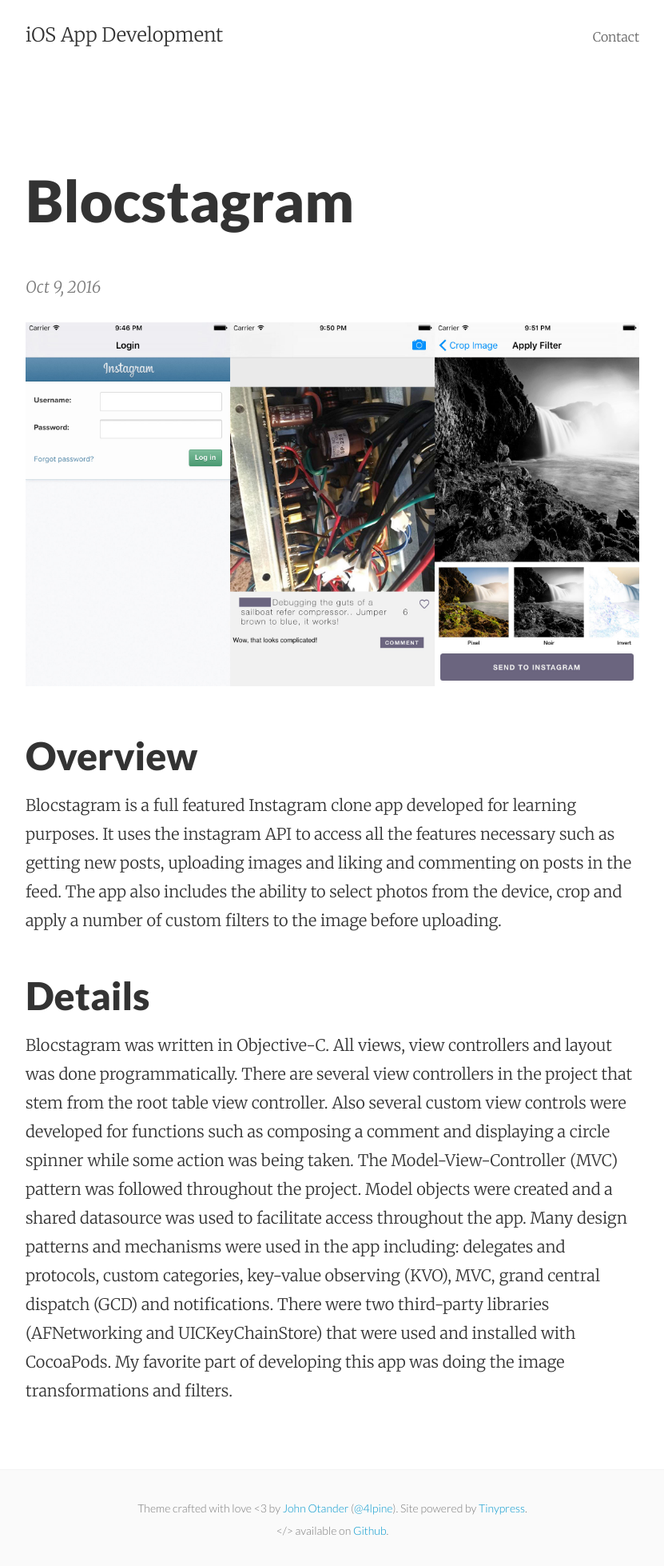
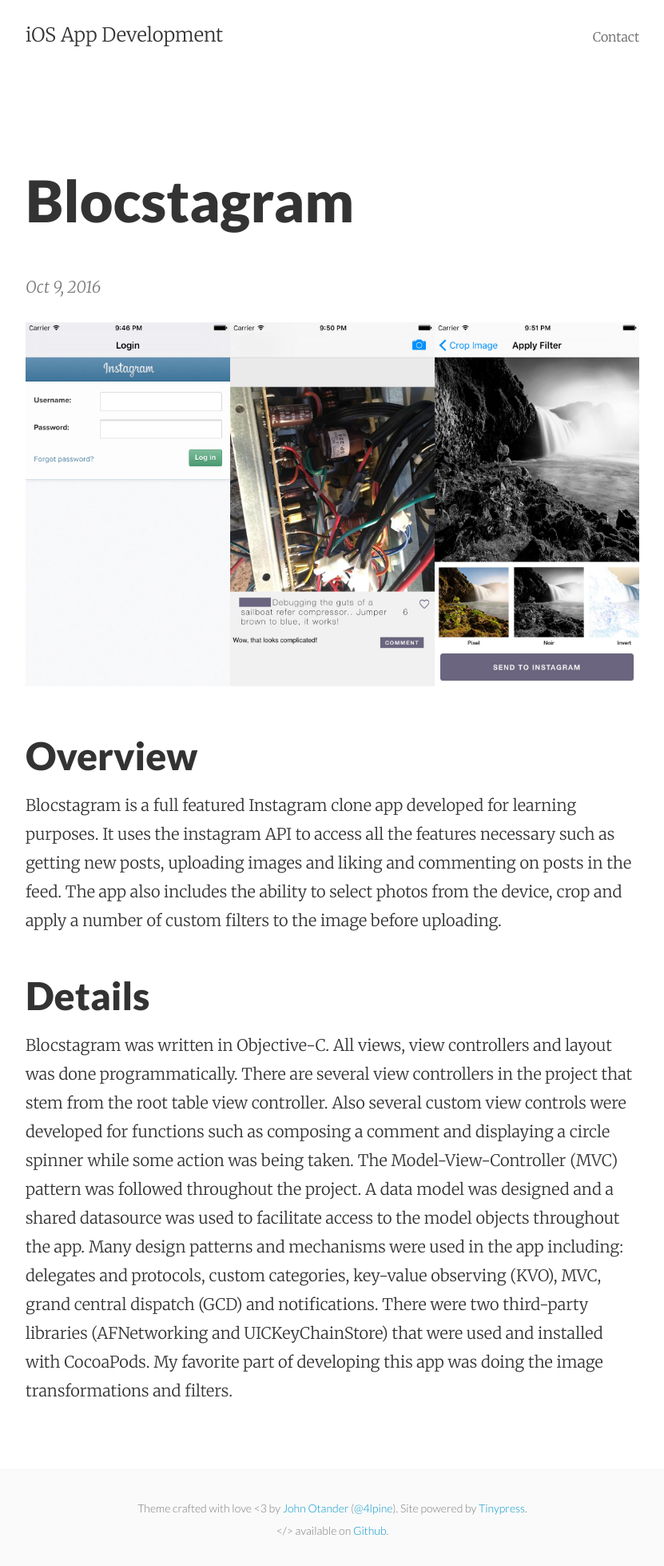
Before and after one commit to jahedstrom/jahedstrom.github.io, a Jekyll site: the page built from _posts/2016-10-09-blocstagram.markdown, in a window 1280 px wide. Shown: the whole page at 80% size, without its empty margins (224-1055 px from the left). Built offline with Jekyll 4.4.1, drawn with Linux system fonts in a browser that asks for light colours.

Commit message:
Post update: Blocstagram

```diff
--- a/_posts/2016-10-09-blocstagram.markdown
+++ b/_posts/2016-10-09-blocstagram.markdown
@@ -11,4 +11,4 @@ Blocstagram is a full featured Instagram clone app developed for learning purpos
 
 ## Details
 
-Blocstagram was written in Objective-C.  All views, view controllers and layout was done programmatically.  There are several view controllers in the project that stem from the root table view controller.  Also several custom view controls were developed for functions such as composing a comment and displaying a circle spinner while some action was being taken.  The Model-View-Controller (MVC) pattern was followed throughout the project.  Model objects were created and a shared datasource was used to facilitate access throughout the app.  Many design patterns and mechanisms were used in the app including: delegates and protocols, custom categories, key-value observing (KVO), MVC, grand central dispatch (GCD) and notifications.  There were two third-party libraries (AFNetworking and UICKeyChainStore) that were used and installed with CocoaPods.  My favorite part of developing this app was doing the image transformations and filters.
+Blocstagram was written in Objective-C.  All views, view controllers and layout was done programmatically.  There are several view controllers in the project that stem from the root table view controller.  Also several custom view controls were developed for functions such as composing a comment and displaying a circle spinner while some action was being taken.  The Model-View-Controller (MVC) pattern was followed throughout the project.  A data model was designed and a shared datasource was used to facilitate access to the model objects throughout the app.  Many design patterns and mechanisms were used in the app including: delegates and protocols, custom categories, key-value observing (KVO), MVC, grand central dispatch (GCD) and notifications.  There were two third-party libraries (AFNetworking and UICKeyChainStore) that were used and installed with CocoaPods.  My favorite part of developing this app was doing the image transformations and filters.
```
